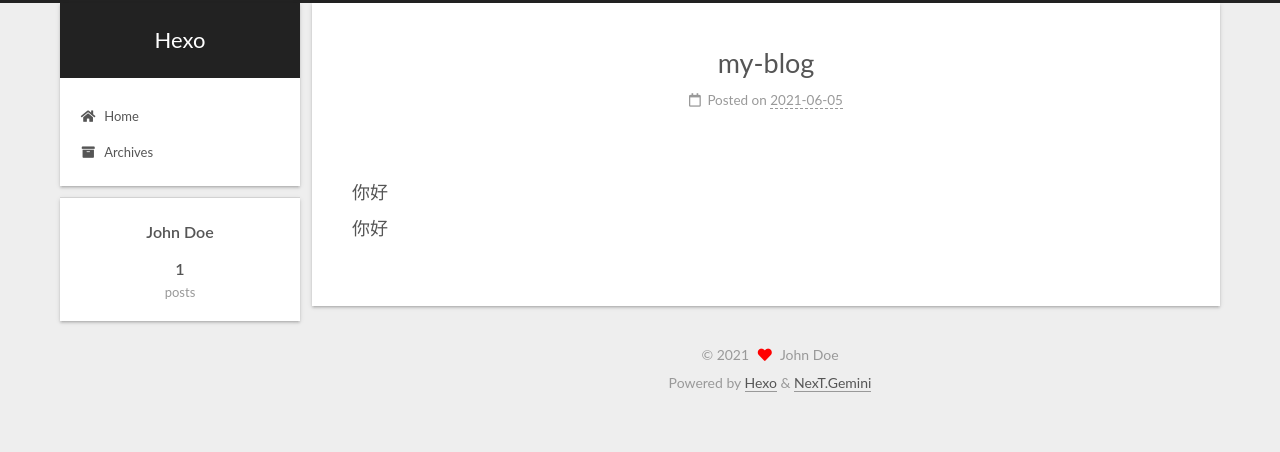
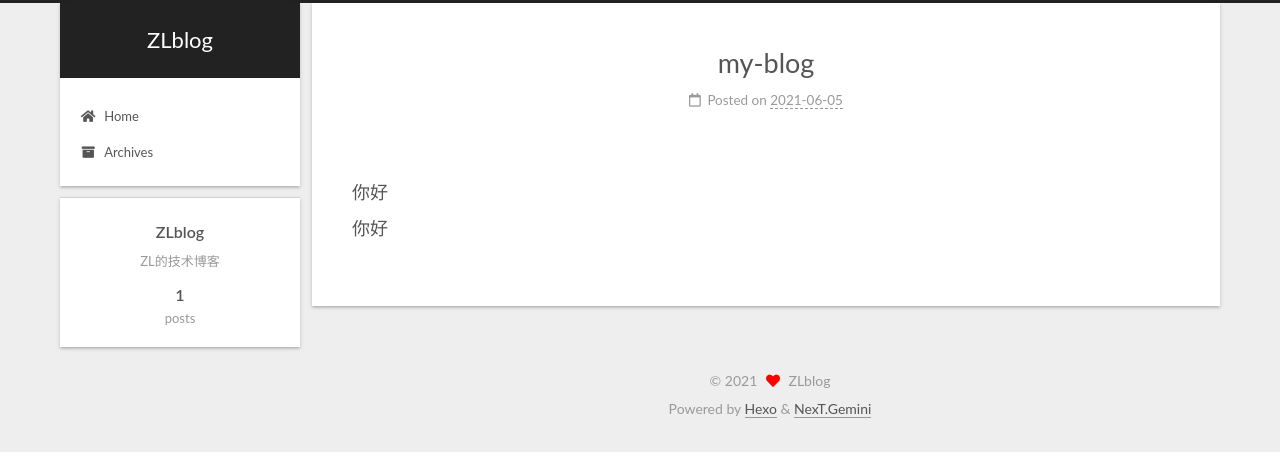
Before and after one commit to zlzl1/myblog.github.io, a plain HTML site: page index.html in a window 1280 px wide. Drawn offline with Linux system fonts and the light colour scheme.

Commit message:
Site updated: 2021-06-06 02:25:15

```diff
--- a/index.html
+++ b/index.html
@@ -20,12 +20,14 @@
     var CONFIG = {"hostname":"zlzl1.github.io","root":"/myblog.github.io/","scheme":"Gemini","version":"7.8.0","exturl":false,"sidebar":{"position":"left","display":"post","padding":18,"offset":12,"onmobile":false},"copycode":{"enable":false,"show_result":false,"style":null},"back2top":{"enable":true,"sidebar":false,"scrollpercent":false},"bookmark":{"enable":false,"color":"#222","save":"auto"},"fancybox":false,"mediumzoom":false,"lazyload":false,"pangu":false,"comments":{"style":"tabs","active":null,"storage":true,"lazyload":false,"nav":null},"algolia":{"hits":{"per_page":10},"labels":{"input_placeholder":"Search for Posts","hits_empty":"We didn't find any results for the search: ${query}","hits_stats":"${hits} results found in ${time} ms"}},"localsearch":{"enable":false,"trigger":"auto","top_n_per_article":1,"unescape":false,"preload":false},"motion":{"enable":true,"async":false,"transition":{"post_block":"fadeIn","post_header":"slideDownIn","post_body":"slideDownIn","coll_header":"slideLeftIn","sidebar":"slideUpIn"}}};
   </script>
 
-  <meta property="og:type" content="website">
-<meta property="og:title" content="Hexo">
+  <meta name="description" content="ZL的技术博客">
+<meta property="og:type" content="website">
+<meta property="og:title" content="ZLblog">
 <meta property="og:url" content="https://zlzl1.github.io/myblog.github.io/index.html">
-<meta property="og:site_name" content="Hexo">
+<meta property="og:site_name" content="ZLblog">
+<meta property="og:description" content="ZL的技术博客">
 <meta property="og:locale" content="en_US">
-<meta property="article:author" content="John Doe">
+<meta property="article:author" content="ZLblog">
 <meta name="twitter:card" content="summary">
 
 <link rel="canonical" href="https://zlzl1.github.io/myblog.github.io/">
@@ -41,7 +43,7 @@
   };
 </script>
 
-  <title>Hexo</title>
+  <title>ZLblog</title>
 
 
 
@@ -92,7 +94,7 @@
 
     <a href="/myblog.github.io/" class="brand" rel="start">
       <span class="logo-line-before"><i></i></span>
-      <h1 class="site-title">Hexo</h1>
+      <h1 class="site-title">ZLblog</h1>
       <span class="logo-line-after"><i></i></span>
     </a>
   </div>
@@ -149,12 +151,12 @@
 
     <span hidden itemprop="author" itemscope itemtype="http://schema.org/Person">
       <meta itemprop="image" content="/myblog.github.io/images/avatar.gif">
-      <meta itemprop="name" content="John Doe">
-      <meta itemprop="description" content="">
+      <meta itemprop="name" content="ZLblog">
+      <meta itemprop="description" content="ZL的技术博客">
     </span>
 
     <span hidden itemprop="publisher" itemscope itemtype="http://schema.org/Organization">
-      <meta itemprop="name" content="Hexo">
+      <meta itemprop="name" content="ZLblog">
     </span>
       <header class="post-header">
         <h2 class="post-title" itemprop="name headline">
@@ -258,8 +260,8 @@
 
       <div class="site-overview-wrap sidebar-panel">
         <div class="site-author motion-element" itemprop="author" itemscope itemtype="http://schema.org/Person">
-  <p class="site-author-name" itemprop="name">John Doe</p>
-  <div class="site-description" itemprop="description"></div>
+  <p class="site-author-name" itemprop="name">ZLblog</p>
+  <div class="site-description" itemprop="description">ZL的技术博客</div>
 </div>
 <div class="site-state-wrap motion-element">
   <nav class="site-state">
@@ -298,7 +300,7 @@
   <span class="with-love">
     <i class="fa fa-heart"></i>
   </span>
-  <span class="author" itemprop="copyrightHolder">John Doe</span>
+  <span class="author" itemprop="copyrightHolder">ZLblog</span>
 </div>
   <div class="powered-by">Powered by <a href="https://hexo.io/" class="theme-link" rel="noopener" target="_blank">Hexo</a> & <a href="https://theme-next.org/" class="theme-link" rel="noopener" target="_blank">NexT.Gemini</a>
   </div>
```
Also changed, not shown: 2021/06/05/my-blog/index.html (+10 -10 lines), archives/2021/06/index.html (+11 -9 lines), archives/2021/index.html (+11 -9 lines), archives/index.html (+11 -9 lines).
